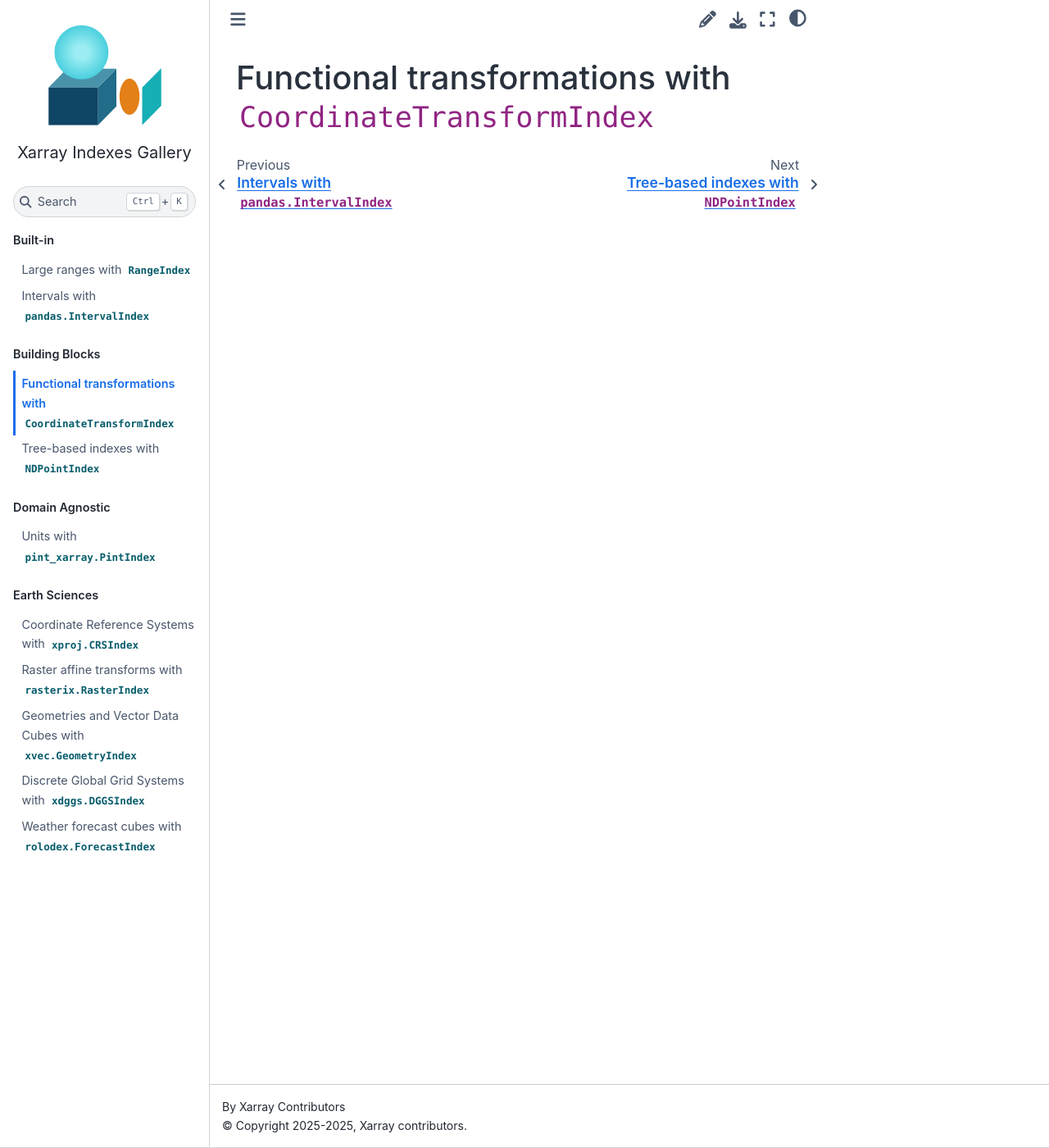
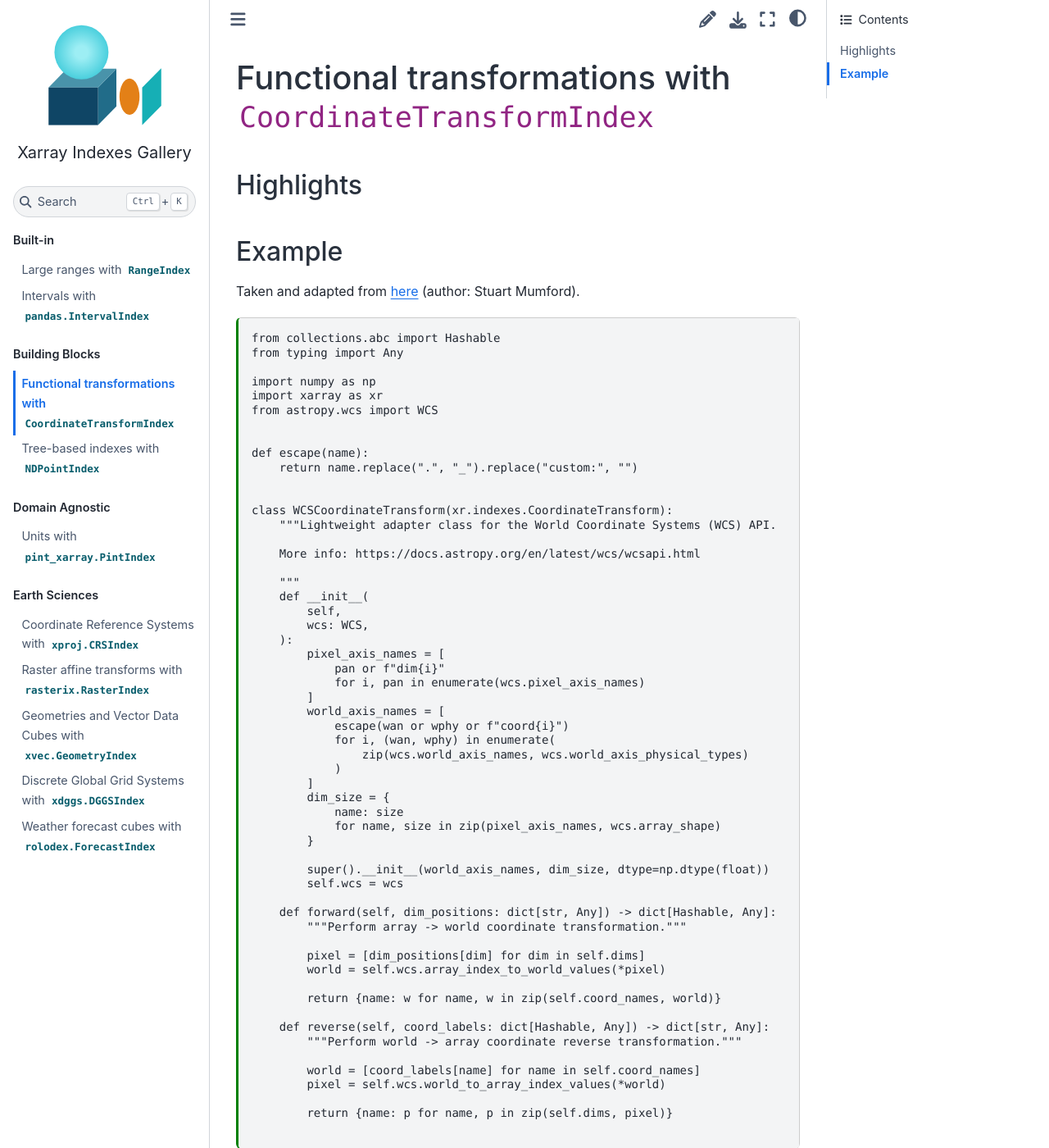
Before and after one commit to xarray-contrib/xarray-indexes, a Sphinx documentation site: the page built from docs/blocks/transform.md, in a window 1280 px wide and 1400 px high. Shown: the whole window at 82% size. Built offline with Sphinx 7.4.7 and the Sphinx Book theme 1.1.4, drawn with Linux system fonts in a browser that asks for light colours; some of the changed text lies outside the part shown.

Commit message:
add astropy WCS adapter

````diff
--- a/docs/blocks/transform.md
+++ b/docs/blocks/transform.md
@@ -1 +1,163 @@
+---
+jupytext:
+  text_representation:
+    format_name: myst
+kernelspec:
+  display_name: Python 3
+  name: python
+---
+
 # Functional transformations with `CoordinateTransformIndex`
+
+## Highlights
+
+## Example
+
+Taken and adapted from
+[here](https://gist.github.com/Cadair/4a03750868e044ac4bdd6f3a04ed7abc) (author:
+Stuart Mumford).
+
+```{code-cell} python
+from collections.abc import Hashable
+from typing import Any
+
+import numpy as np
+import xarray as xr
+from astropy.wcs import WCS
+
+
+def escape(name):
+    return name.replace(".", "_").replace("custom:", "")
+
+
+class WCSCoordinateTransform(xr.indexes.CoordinateTransform):
+    """Lightweight adapter class for the World Coordinate Systems (WCS) API.
+
+    More info: https://docs.astropy.org/en/latest/wcs/wcsapi.html
+
+    """
+    def __init__(
+        self,
+        wcs: WCS,
+    ):
+        pixel_axis_names = [
+            pan or f"dim{i}"
+            for i, pan in enumerate(wcs.pixel_axis_names)
+        ]
+        world_axis_names = [
+            escape(wan or wphy or f"coord{i}")
+            for i, (wan, wphy) in enumerate(
+                zip(wcs.world_axis_names, wcs.world_axis_physical_types)
+            )
+        ]
+        dim_size = {
+            name: size
+            for name, size in zip(pixel_axis_names, wcs.array_shape)
+        }
+
+        super().__init__(world_axis_names, dim_size, dtype=np.dtype(float))
+        self.wcs = wcs
+
+    def forward(self, dim_positions: dict[str, Any]) -> dict[Hashable, Any]:
+        """Perform array -> world coordinate transformation."""
+
+        pixel = [dim_positions[dim] for dim in self.dims]
+        world = self.wcs.array_index_to_world_values(*pixel)
+
+        return {name: w for name, w in zip(self.coord_names, world)}
+
+    def reverse(self, coord_labels: dict[Hashable, Any]) -> dict[str, Any]:
+        """Perform world -> array coordinate reverse transformation."""
+
+        world = [coord_labels[name] for name in self.coord_names]
+        pixel = self.wcs.world_to_array_index_values(*world)
+
+        return {name: p for name, p in zip(self.dims, pixel)}
+
+
+```
+
+```{code-cell} python
+---
+tags: [remove-cell]
+---
+%xmode minimal
+xr.set_options(
+    display_expand_indexes=True,
+    display_expand_attrs=False,
+);
+```
+
+```{code-cell} python
+from astropy.io import fits
+from astropy.utils.data import get_pkg_data_filename
+
+
+filename = get_pkg_data_filename('l1448/l1448_13co.fits')
+hdu = fits.open(filename)[0]
+wcs = WCS(hdu.header)
+data = hdu.data
+
+transform = WCSCoordinateTransform(wcs)
+index = xr.indexes.CoordinateTransformIndex(transform)
+coords = xr.Coordinates.from_xindex(index)
+
+ds = xr.Dataset({'primary': (transform.dims, data)}, coords=coords)
+ds
+```
+
+```{code-cell} python
+da_subset = ds.primary.isel(dim2=[45, 50, 55])
+
+da_subset.plot.pcolormesh(
+    x="pos_eq_ra",
+    y="spect_dopplerVeloc_opt",
+    col="dim2",
+    col_wrap=2,
+);
+```
+
+```{code-cell} python
+sliced = ds.isel(dim2=50)
+
+ds.primary.isel(dim2=50).plot(subplot_kws=dict(projection=wcs, slices=(50, 'x', 'y')))
+```
+
+```{code-cell} python
+filename2 = get_pkg_data_filename('galactic_center/gc_2mass_k.fits')
+hdu2 = fits.open(filename2)[0]
+wcs2 = WCS(hdu2.header)
+data2 = hdu2.data
+
+transform2 = WCSCoordinateTransform(wcs2)
+index2 = xr.indexes.CoordinateTransformIndex(transform2)
+coords2 = xr.Coordinates.from_xindex(index2)
+
+ds2 = xr.Dataset({'primary': (transform2.dims, data2)}, coords=coords2)
+ds2
+```
+
+```{code-cell} python
+ds2.primary.plot.pcolormesh(x="pos_eq_ra", y="pos_eq_dec");
+```
+
+```{code-cell} python
+hdu2 = fits.open("http://data.sunpy.org/sunpy/v1/AIA20110607_063302_0171_lowres.fits")[1]
+wcs2 = WCS(hdu2.header)
+data2 = hdu2.data
+
+transform2 = WCSCoordinateTransform(wcs2)
+index2 = xr.indexes.CoordinateTransformIndex(transform2)
+coords2 = xr.Coordinates.from_xindex(index2)
+
+ds2 = xr.Dataset({'data': (transform2.dims, data2)}, coords=coords2)
+ds2
+```
+
+```{code-cell} python
+ds2.data.plot.pcolormesh(x="pos_helioprojective_lon", y="pos_helioprojective_lat");
+```
+
+```{code-cell} python
+ds2.data.plot(subplot_kws=dict(projection=wcs2), vmin=0, vmax=2000)
+```
--- a/requirements.txt
+++ b/requirements.txt
@@ -21,3 +21,4 @@ xvec
 git+https://github.com/dcherian/rolodex
 pint-xarray
 cf_xarray
+astropy
````
